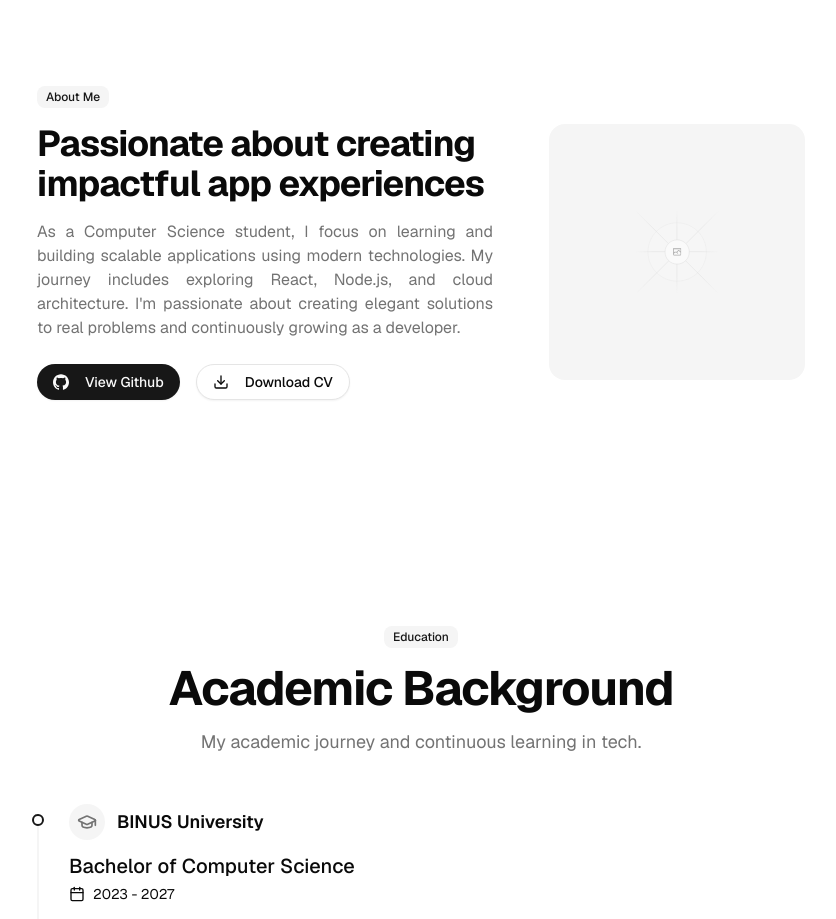
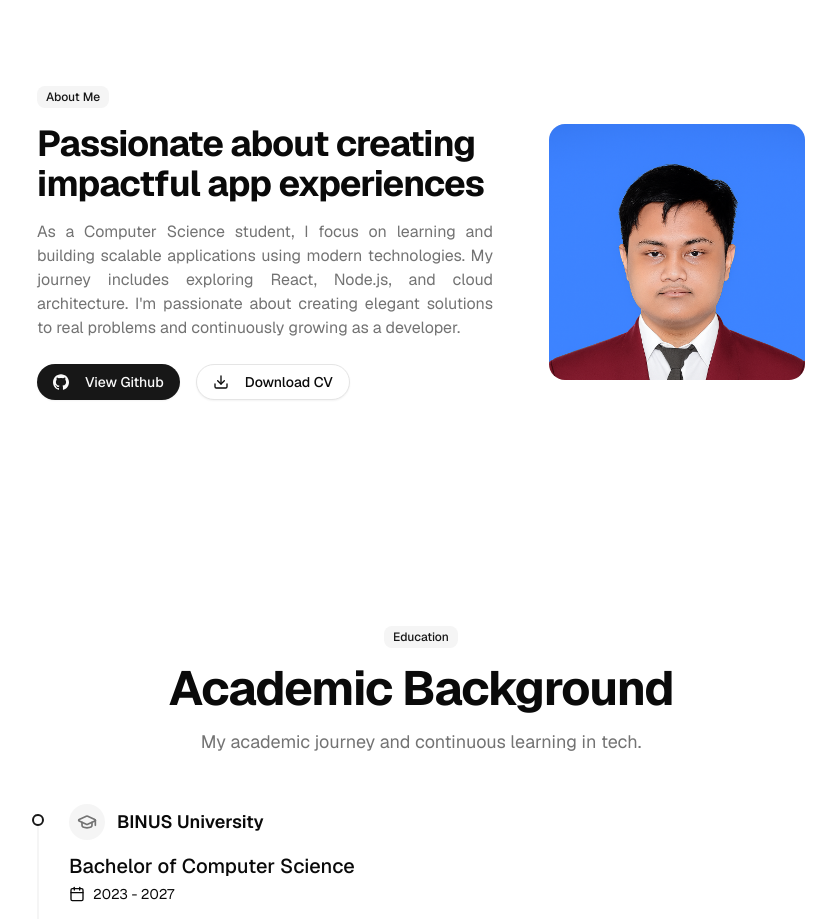
Before and after one commit to nicopranama/portfolio-nicopranama, a Next.js app: page / in a window 1280 px wide. Shown: the part 860-1779 px from the top of the page, without its empty margins (219-1055 px from the left). Built offline with nearby package versions, Linux system fonts and the light colour scheme.

Commit message:
feat(about): update profile image

```diff
--- a/components/about.tsx
+++ b/components/about.tsx
@@ -59,7 +59,7 @@
 }: HTMLAttributes<HTMLDivElement>) => (
   <div className={cn("mt-10 w-60 h-60 md:w-64 md:h-64", className)} {...props}>
     <div className="relative w-full h-full rounded-2xl overflow-hidden bg-accent">
-      <Image src="/placeholder.svg" alt="" className="object-cover" fill />
+      <Image src="/Profile Image.png" alt="" className="object-cover" fill />
     </div>
   </div>
 );
```
